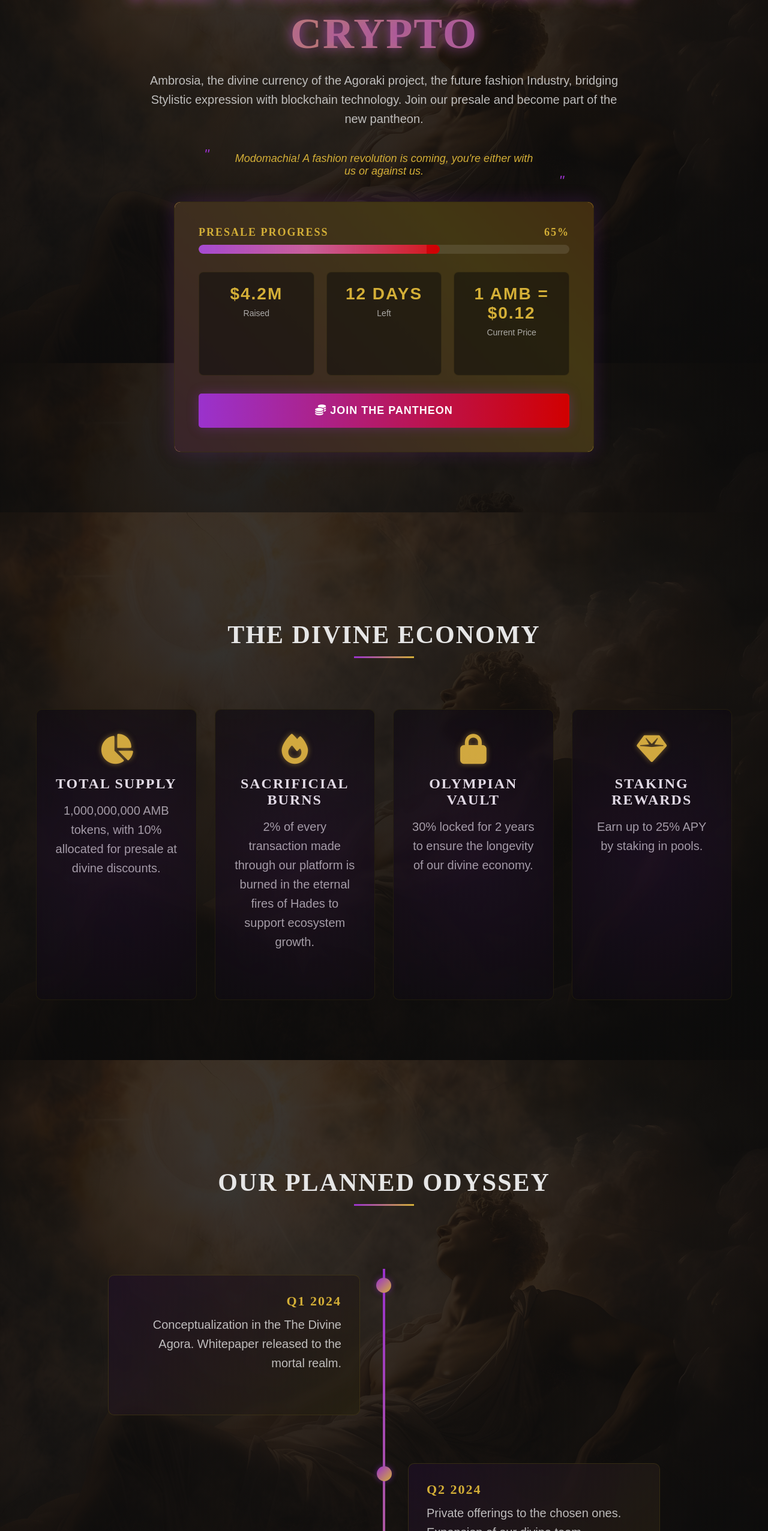
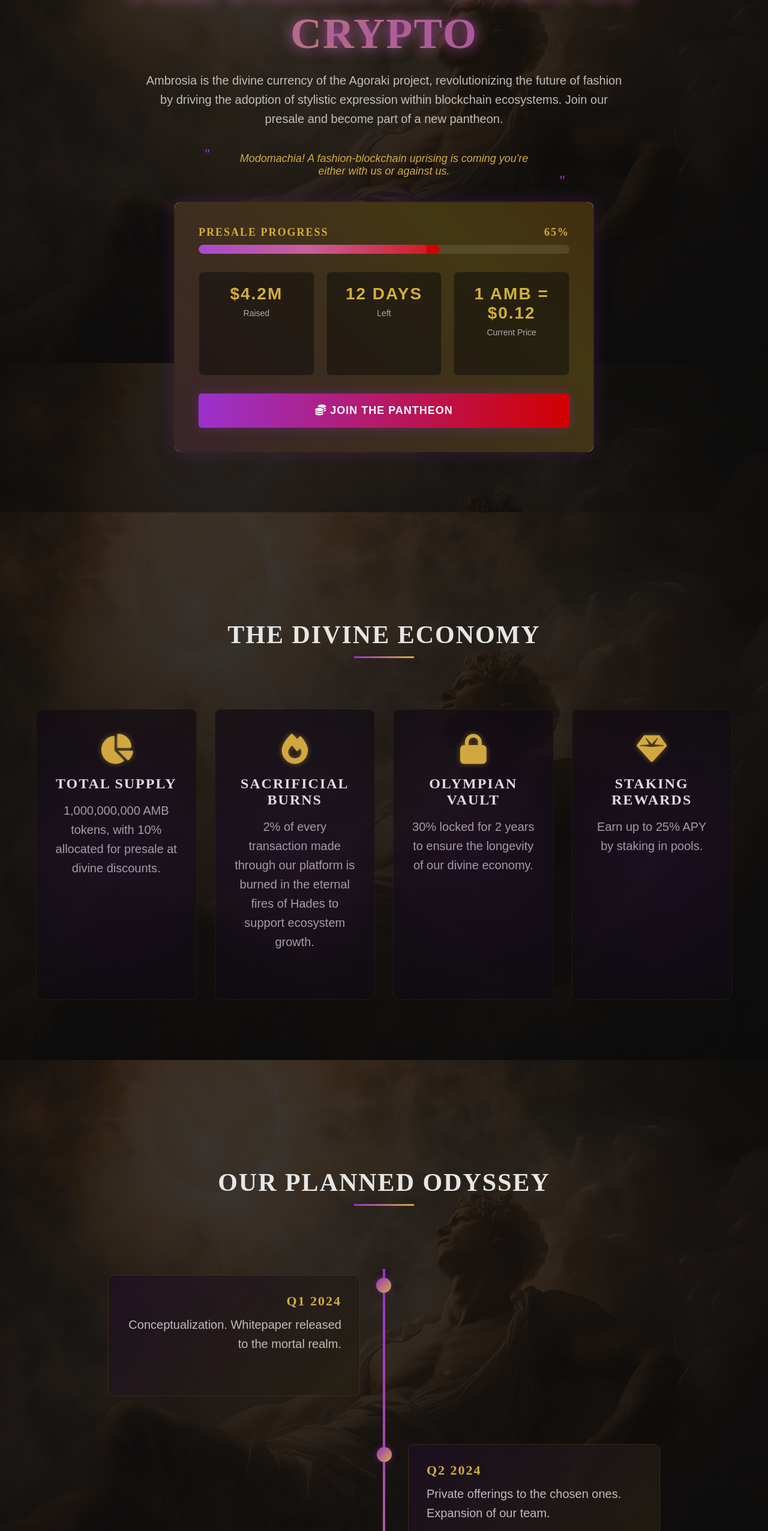
Before and after one commit to Chukuwinke/ambrosia-presale, a React (Vite) app: page / in a window 1280 px wide. Shown: the part 248-2800 px from the top of the page at 60% size. Built offline with nearby package versions, Linux system fonts and the light colour scheme.

Commit message:
fixed typos

```diff
--- a/src/components/HeroSection.jsx
+++ b/src/components/HeroSection.jsx
@@ -4,10 +4,10 @@ export default function HeroSection() {
         <div class="container">
             <div class="hero-content">
                 <h1>The Fashion Gods of Crypto</h1>
-                <p>Ambrosia, the divine currency of the Agoraki project, the future fashion Industry, bridging Stylistic expression with blockchain technology. Join our presale and become part of the new pantheon.</p>
+                <p>Ambrosia is the divine currency of the Agoraki project, revolutionizing the future of fashion by driving the adoption of stylistic expression within blockchain ecosystems. Join our presale and become part of a new pantheon.</p>
 
                 <div class="quote">
-                Modomachia! A fashion revolution is coming, you're either with us or against us.
+                Modomachia! A fashion-blockchain uprising is coming you're either with us or against us.
                 </div>
 
                 <div class="presale-box">
--- a/src/components/Roadmap.jsx
+++ b/src/components/Roadmap.jsx
@@ -8,19 +8,19 @@ export default function Roadmap() {
                     <div class="timeline-item left">
                         <div class="timeline-content">
                             <h3>Q1 2024</h3>
-                            <p>Conceptualization in the The Divine Agora. Whitepaper released to the mortal realm.</p>
+                            <p>Conceptualization. Whitepaper released to the mortal realm.</p>
                         </div>
                     </div>
                     <div class="timeline-item right">
                         <div class="timeline-content">
                             <h3>Q2 2024</h3>
-                            <p>Private offerings to the chosen ones. Expansion of our divine team.</p>
+                            <p>Private offerings to the chosen ones. Expansion of our team.</p>
                         </div>
                     </div>
                     <div class="timeline-item left">
                         <div class="timeline-content">
                             <h3>Q3 2024</h3>
-                            <p>Presale launch across the realm. Marketing campaigns to awaken the believers Agoraki/Ambrosia.</p>
+                            <p>Presale launch across the realm. Marketing campaigns to awaken the believers in the Agoraki/Ambrosia ecosystem.</p>
                         </div>
                     </div>
                     <div class="timeline-item right">
--- a/src/components/Team.jsx
+++ b/src/components/Team.jsx
@@ -10,7 +10,7 @@ export default function Team() {
                     <div className="team-card">
                         {/* Fixed img tags with closing slash */}
                         <img src="https://randomuser.me/api/portraits/men/75.jpg" alt="Team Member" />
-                        <h3>zeus</h3>
+                        <h3>Zeus</h3>
                         <p>Chief God (Founder)</p>
                         <div className="social-links">
                             <a href="#"><i className="fab fa-twitter"></i></a>
@@ -20,7 +20,7 @@ export default function Team() {
                     <div className="team-card">
                         <img src="https://randomuser.me/api/portraits/women/68.jpg" alt="Team Member" />
                         <h3>Iris</h3>
-                        <p>Goddess of trade/commerce (Marketing Lead)</p>
+                        <p>Goddess of Trade/Commerce (Marketing Lead)</p>
                         <div className="social-links">
                             <a href="#"><i className="fab fa-twitter"></i></a>
                             <a href="#"><i className="fab fa-linkedin"></i></a>
@@ -29,7 +29,7 @@ export default function Team() {
                     <div className="team-card">
                         <img src="https://randomuser.me/api/portraits/men/32.jpg" alt="Team Member" />
                         <h3>Ares</h3>
-                        <p>cheif Developer</p>
+                        <p>Chief Developer</p>
                         <div className="social-links">
                             <a href="#"><i className="fab fa-twitter"></i></a>
                             <a href="#"><i className="fab fa-linkedin"></i></a>
@@ -38,7 +38,7 @@ export default function Team() {
                     <div className="team-card">
                         <img src="https://randomuser.me/api/portraits/women/44.jpg" alt="Team Member" />
                         <h3>Athena</h3>
-                        <p>godess of wisdom/ law (Smart Contract Auditor)</p>
+                        <p>Goddess of Wisdom/Law (Smart Contract Auditor)</p>
                         <div className="social-links">
                             <a href="#"><i className="fab fa-twitter"></i></a>
                             <a href="#"><i className="fab fa-linkedin"></i></a>
```
